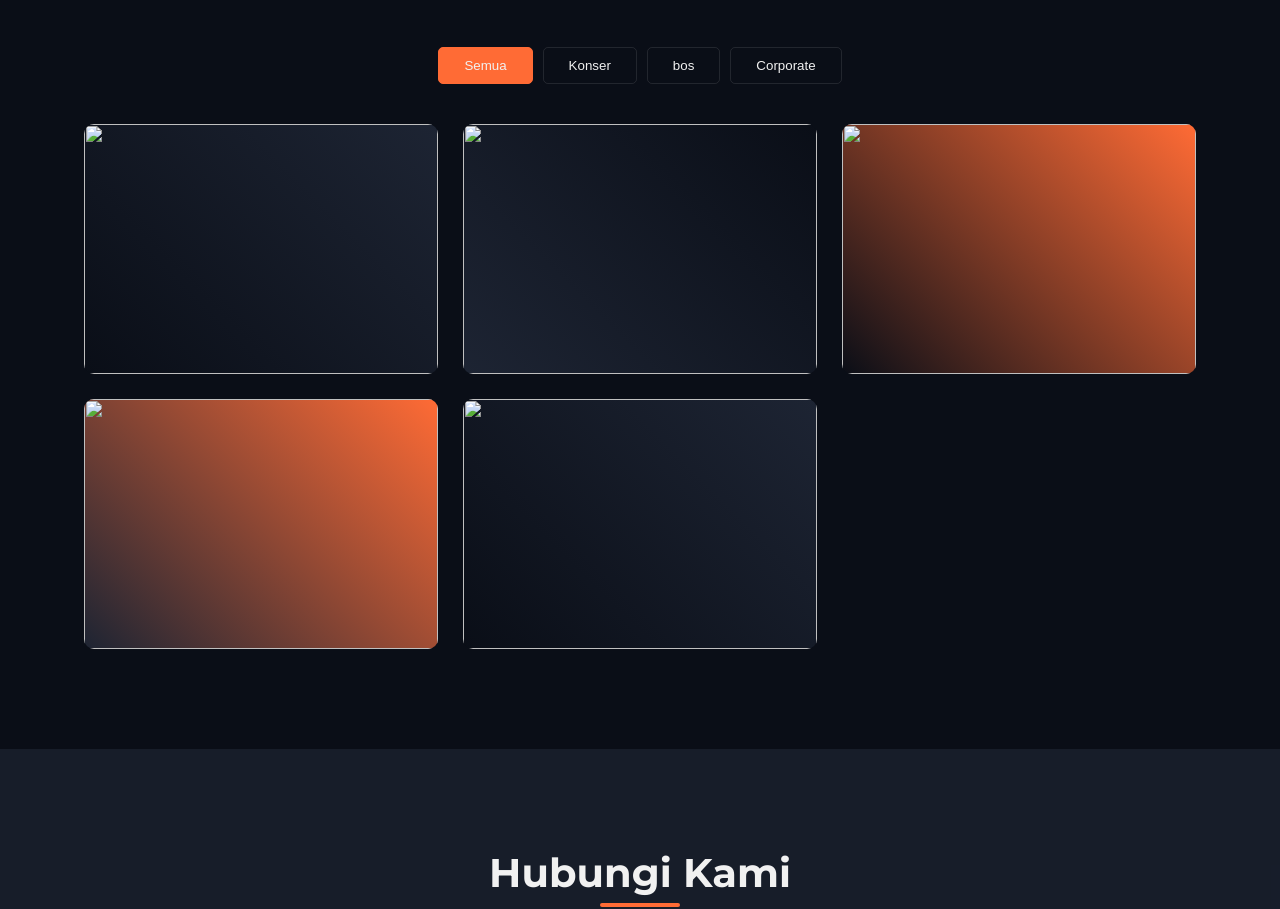
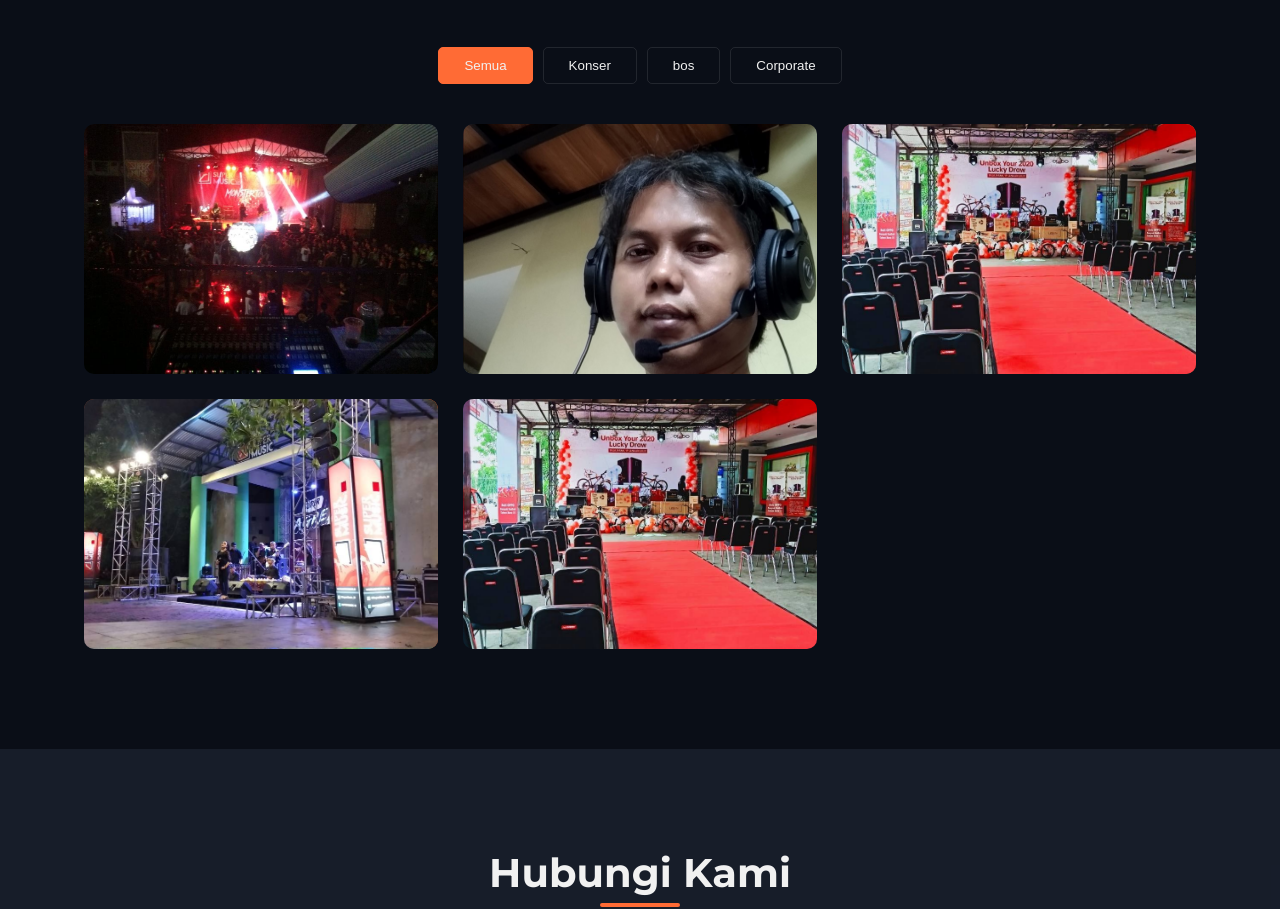
Before and after one commit to selazy1/kik_kesya, a plain HTML site: page index.html in a window 1280 px wide. Shown: the part 3200-4109 px from the top of the page. Drawn offline with Linux system fonts and the light colour scheme.

Commit message:
Add Photo

```diff
--- a/index.html
+++ b/index.html
@@ -910,18 +910,18 @@
                 <div class="portfolio-item" data-category="concert">
                     <!-- Placeholder for image -->
                     <div style="background: linear-gradient(45deg, #0a0e17, #1d2433); height: 100%; display: flex; align-items: center; justify-content: center;">
-                        <img src="WhatsApp Image 2025-12-09 at 06.40.51 (2).jpeg" alt="">
+                        <img src="WhatsApp Image 2025-12-15 at 09.58.16.jpeg" alt="">
                     </div>
                     <div class="portfolio-overlay">
                         <h3>Konser Musik</h3>
-                        <p>Sound system untuk konser musik di Jakarta Convention Center</p>
+                        <p>Sound untuk konser musik di Jakarta Convention Center</p>
                     </div>
                 </div>
 
                 <div class="portfolio-item" data-category="wedding">
                     <!-- Placeholder for image -->
                     <div style="background: linear-gradient(45deg, #1d2433, #0a0e17); height: 100%; display: flex; align-items: center; justify-content: center;">
-                        <img src="WhatsApp Image 2025-12-09 at 06.40.51 (1).jpeg" alt="">
+                        <img src="WhatsApp Image 2025-12-15 at 09.58.15.jpeg" alt="">
                     </div>
                     <div class="portfolio-overlay">
                         <h3>Iyan</h3>
@@ -932,7 +932,7 @@
                 <div class="portfolio-item" data-category="corporate">
                     <!-- Placeholder for image -->
                     <div style="background: linear-gradient(45deg, #0a0e17, #ff6b35); height: 100%; display: flex; align-items: center; justify-content: center;">
-                        <img src="WhatsApp Image 2025-12-09 at 06.40.51.jpeg" alt="">
+                        <img src="WhatsApp Image 2025-12-15 at 09.58.17.jpeg" alt="">
                     </div>
                     <div class="portfolio-overlay">
                         <h3>Corporate Event</h3>
@@ -943,7 +943,7 @@
                 <div class="portfolio-item" data-category="concert">
                     <!-- Placeholder for image -->
                     <div style="background: linear-gradient(45deg, #1d2433, #ff6b35); height: 100%; display: flex; align-items: center; justify-content: center;">
-                        <img src="WhatsApp Image 2025-12-09 at 06.40.51 (7).jpeg" alt="">
+                        <img src="WhatsApp Image 2025-12-15 at 09.58.19 (1).jpeg" alt="">
                     </div>
                     <div class="portfolio-overlay">
                         <h3>Festival Musik</h3>
@@ -954,7 +954,7 @@
                 <div class="portfolio-item" data-category="corporate">
                     <!-- Placeholder for image -->
                     <div style="background: linear-gradient(45deg, #0a0e17, #1d2433); height: 100%; display: flex; align-items: center; justify-content: center;">
-                        <img src="WhatsApp Image 2025-12-09 at 06.40.51 (3).jpeg" alt="">
+                        <img src="WhatsApp Image 2025-12-15 at 09.58.17.jpeg" alt="">
                     </div>
                     <div class="portfolio-overlay">
                         <h3>Seminar Nasional</h3>
```
Also changed, not shown: WhatsApp Image 2025-12-15 at 09.58.14.jpeg (added), WhatsApp Image 2025-12-15 at 09.58.15.jpeg (added), WhatsApp Image 2025-12-15 at 09.58.16.jpeg (added), WhatsApp Image 2025-12-15 at 09.58.17 (1).jpeg (added), WhatsApp Image 2025-12-15 at 09.58.17.jpeg (added), WhatsApp Image 2025-12-15 at 09.58.18.jpeg (added), WhatsApp Image 2025-12-15 at 09.58.19 (1).jpeg (added), WhatsApp Image 2025-12-15 at 09.58.19.jpeg (added).
